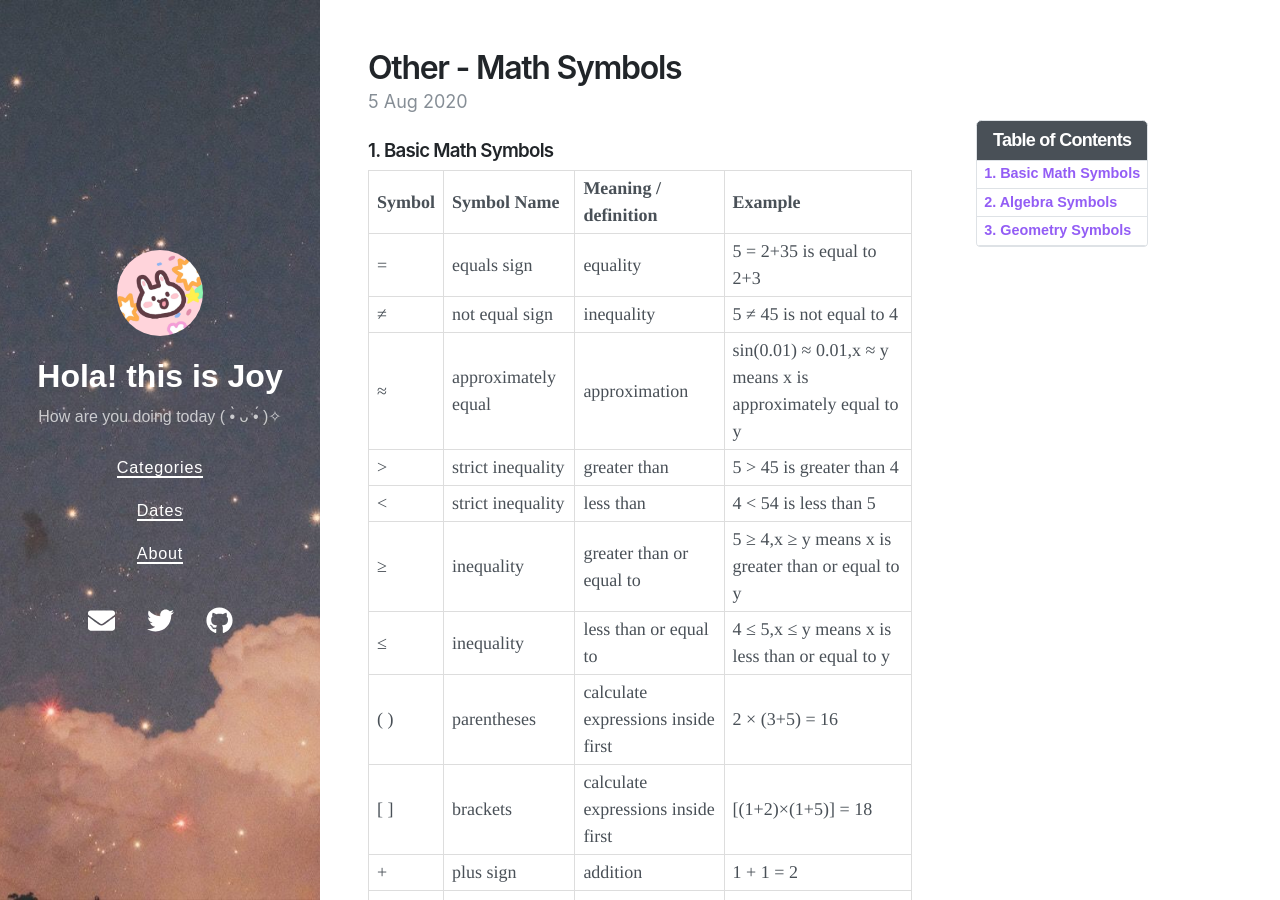
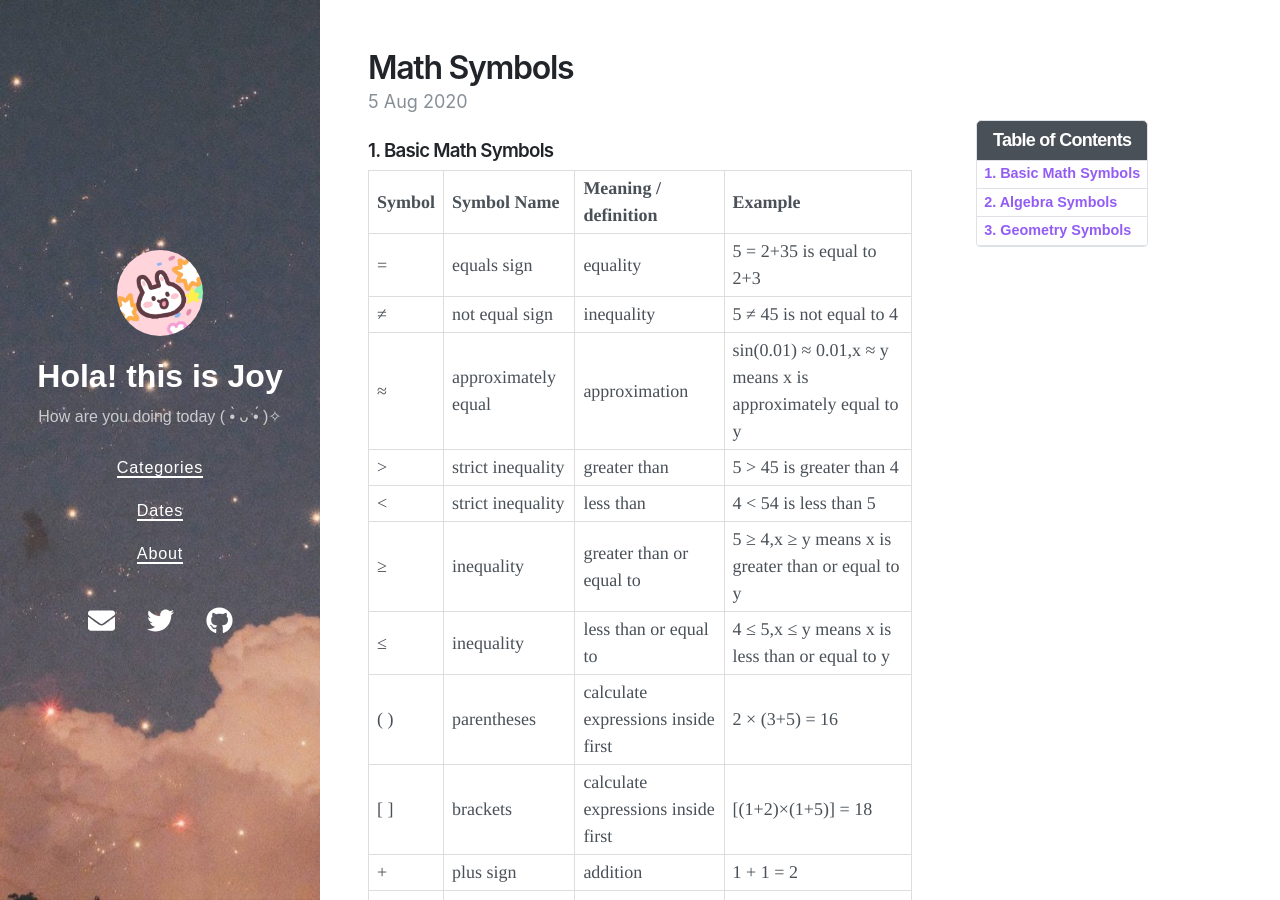
Before and after one commit to Joy3Luo/mathnotes, a Jekyll site: the page built from _posts/2020-08-05-Math_Symbols.md, in a window 1280 px wide and 900 px high. Built offline with Jekyll 4.4.1, drawn with Linux system fonts in a browser that asks for light colours; nearby versions of some CDN libraries.

Commit message:
Update 2020-08-05-Math_Symbols.md

```diff
--- a/_posts/2020-08-05-Math_Symbols.md
+++ b/_posts/2020-08-05-Math_Symbols.md
@@ -1,8 +1,8 @@
 ---
 layout: post
-title: Other - Math Symbols
+title: Math Symbols
 date: 2020-08-05 23:18 +0800
-tags: [Other]
+tags: [Others]
 math: true
 toc:  true
 ---
```
